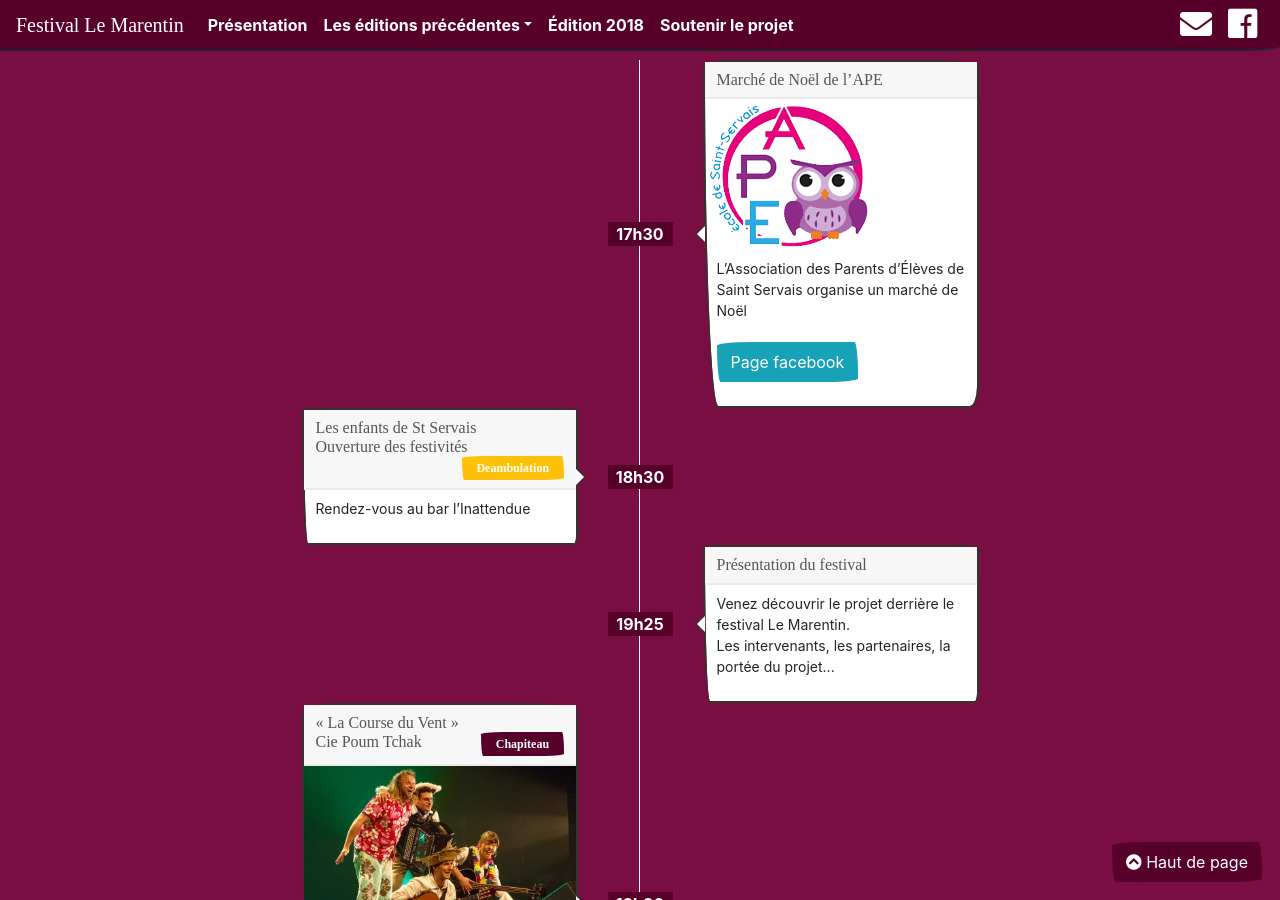
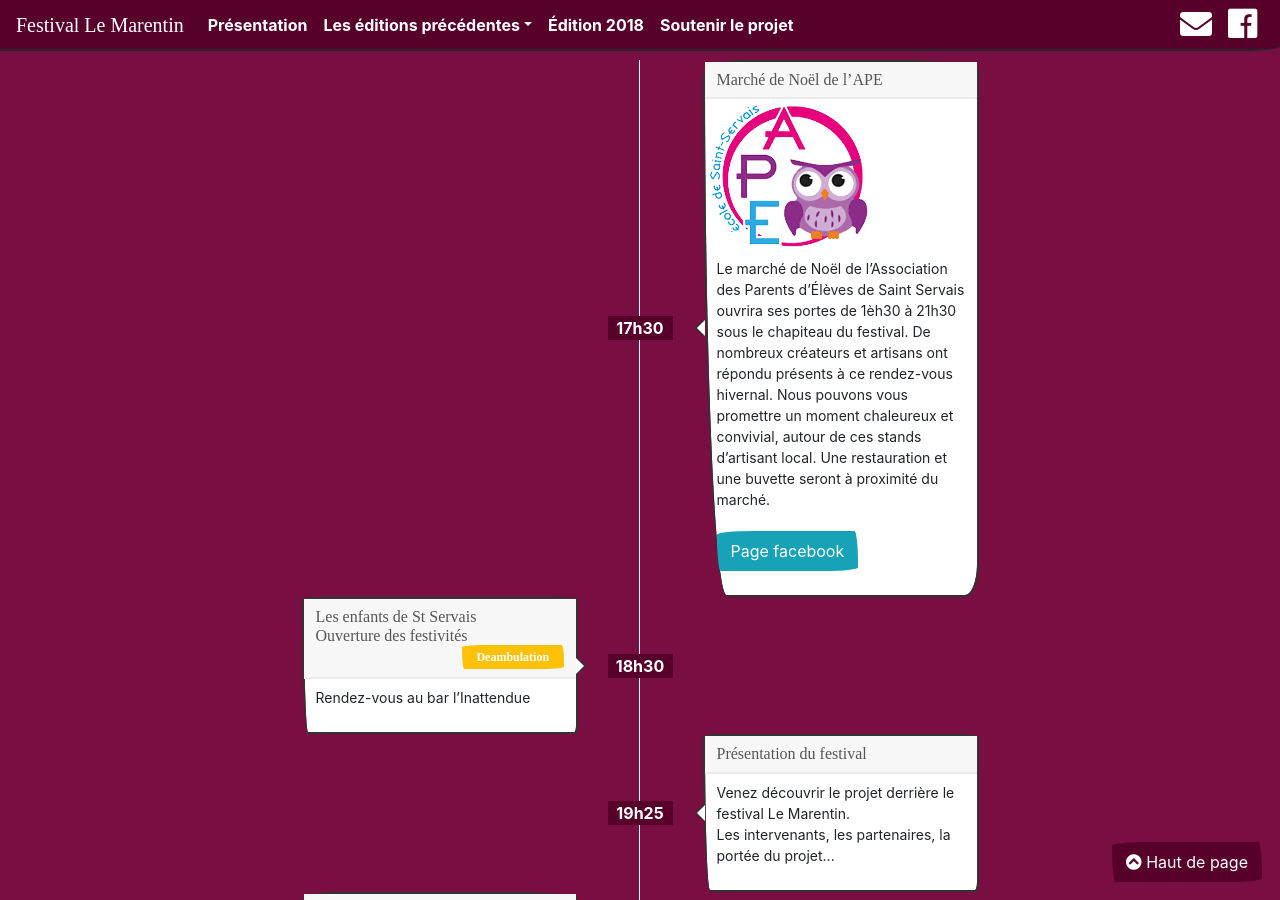
Before and after one commit to tibodut/marentin, a Jekyll site: the page built from edition-2018.html, in a window 1280 px wide and 900 px high, scrolled down 989 px. Built offline with Jekyll 4.4.1, drawn with Linux system fonts in a browser that asks for light colours; nearby versions of some CDN libraries; some web fonts are replaced.

Commit message:
Update edition-2018.html

```diff
--- a/edition-2018.html
+++ b/edition-2018.html
@@ -69,7 +69,7 @@ layout: default
     hour="17h30"
     header='Marché de Noël de l’APE'
      img_url=img_url
-    body='<p>L’Association des Parents d’Élèves de Saint Servais organise un marché de Noël <br />  <br />
+    body='<p>Le marché de Noël de l’Association des Parents d’Élèves de Saint Servais ouvrira ses portes de 1èh30 à 21h30 sous le chapiteau du festival. De nombreux créateurs et artisans ont répondu présents à ce rendez-vous hivernal. Nous pouvons vous promettre un moment chaleureux et convivial, autour de ces stands d’artisant local. Une restauration et une buvette seront à proximité du marché.<br /> <br />
 <a class="btn btn-info" href="http://www.facebook.com/APE-école-de-Saint-Servais-1235766026479687/" role="button">Page facebook</a>
 </p>'
 
```
